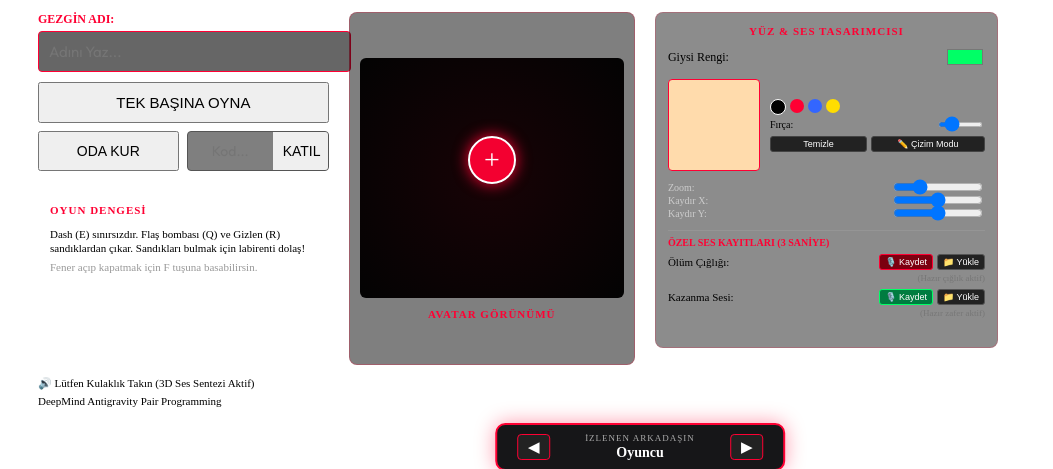
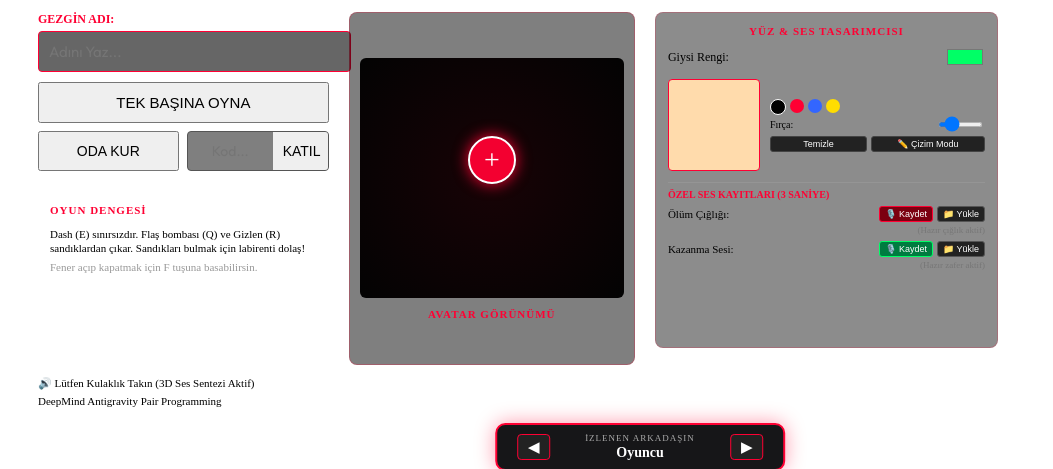
Before and after one commit to Docmaster64/LabirentKorkuOyunu, a website built with Vite: page index.html in a window 1280 px wide. Shown: the part 309-778 px from the top of the page, without its empty margins (0-1053 px from the left). Built offline with nearby package versions, Linux system fonts and the light colour scheme.

Commit message:
fix: hide scale and offset sliders from customization UI

```diff
--- a/index.html
+++ b/index.html
@@ -210,8 +210,8 @@
                         </div>
                     </div>
 
-                    <!-- Scale & Offset sliders -->
-                    <div style="display: flex; flex-direction: column; gap: 1px; font-size: 10px; color: #ccc; margin-top: 2px;">
+                    <!-- Scale & Offset sliders hidden as direct drag and scroll zoom are active -->
+                    <div style="display: none;">
                         <div style="display: flex; justify-content: space-between; align-items: center;">
                             <span>Zoom:</span>
                             <input type="range" id="face-scale-slider" min="50" max="250" value="100" style="width: 90px; height: 8px;">
```
